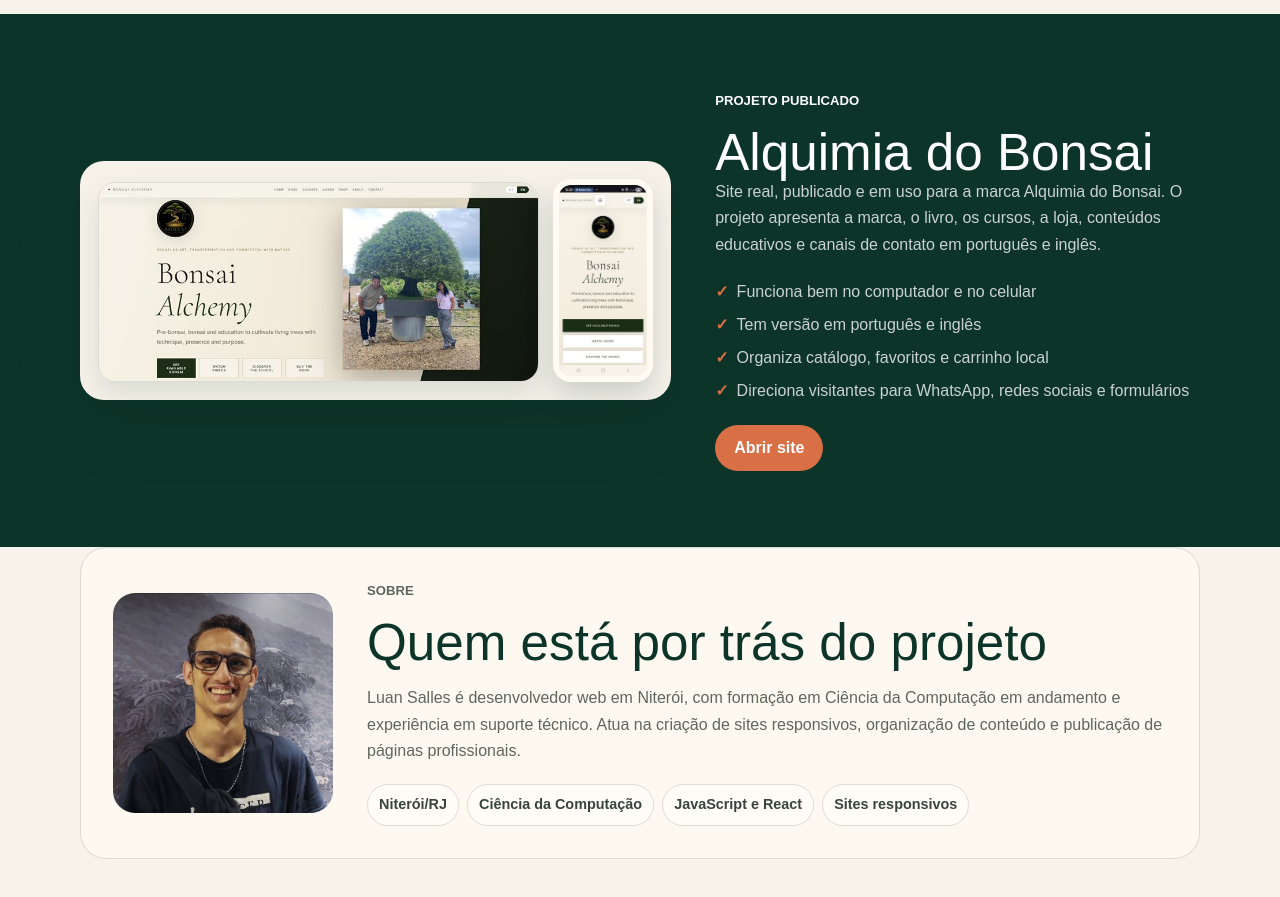
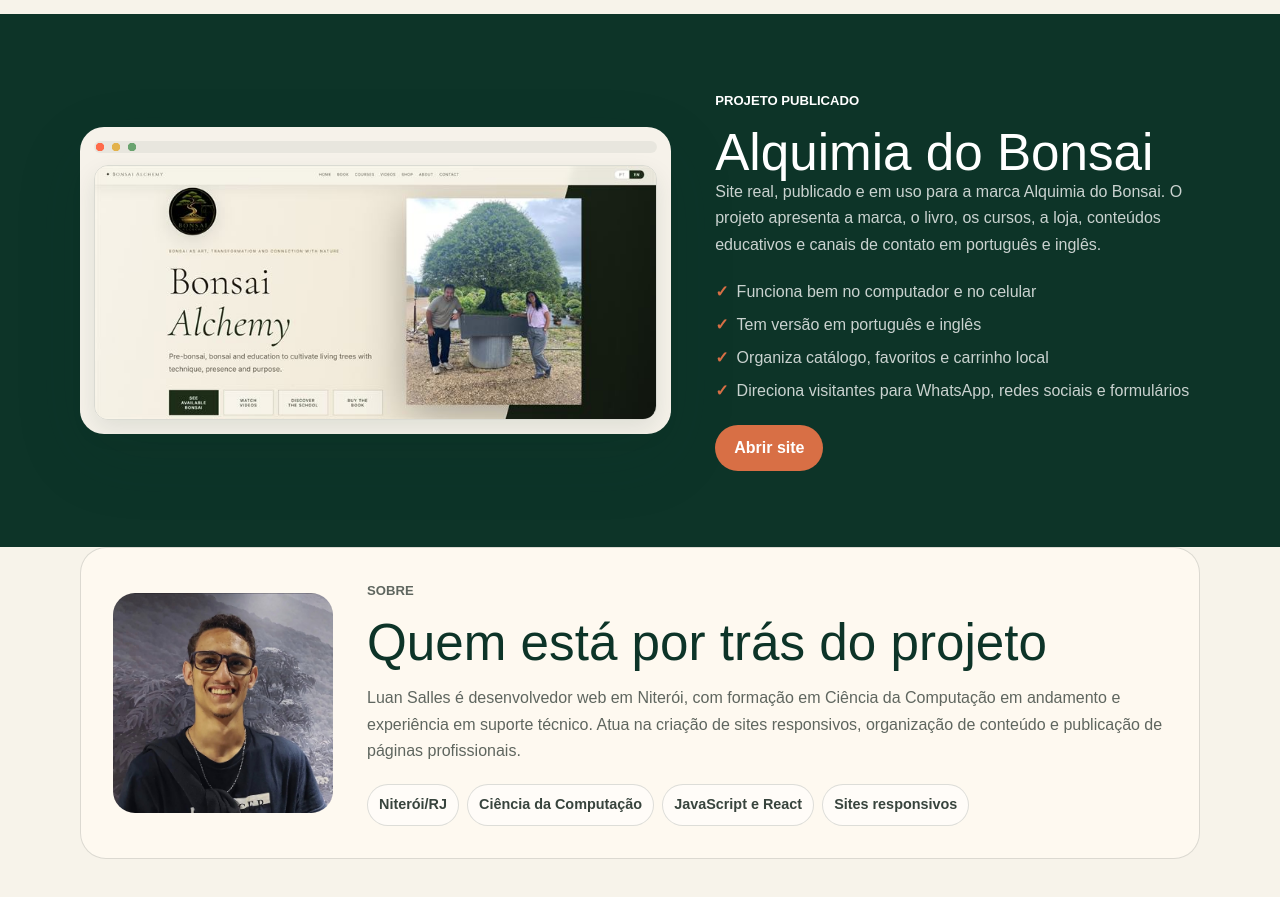
Before and after one commit to LuanSalles/portfolio-luan-salles, a Next.js app: page / in a window 1280 px wide. Shown: the part 1620-2517 px from the top of the page. Built offline with nearby package versions, Linux system fonts and the light colour scheme.

Commit message:
Padroniza imagem do case em moldura unica

```diff
--- a/app/globals.css
+++ b/app/globals.css
@@ -380,14 +380,24 @@ h3 {
 }
 
 .case-image {
-  display: grid;
-  grid-template-columns: minmax(0, 1fr) clamp(86px, 18%, 128px);
-  gap: 14px;
-  align-items: end;
-  padding: 18px;
+  display: block;
+  padding: 14px;
   border-radius: 24px;
   background: rgba(255, 250, 242, 0.96);
   box-shadow: var(--shadow);
+}
+
+.case-image::before {
+  content: "";
+  display: block;
+  height: 12px;
+  margin: 0 0 12px;
+  border-radius: 999px;
+  background:
+    radial-gradient(circle at 6px 6px, #ff6b4a 0 4px, transparent 4.5px),
+    radial-gradient(circle at 22px 6px, #e3b24c 0 4px, transparent 4.5px),
+    radial-gradient(circle at 38px 6px, #6aa36f 0 4px, transparent 4.5px),
+    rgba(18, 54, 40, 0.06);
 }
 
 .case-image picture {
@@ -397,31 +407,20 @@ h3 {
 .case-image img {
   display: block;
   width: 100%;
-  object-fit: contain;
+  object-fit: cover;
   object-position: center;
   background: #f7f1e6;
 }
 
 .case-desktop {
   overflow: hidden;
-  border-radius: 18px;
+  border-radius: 14px;
   border: 1px solid rgba(18, 54, 40, 0.12);
-  box-shadow: 0 12px 28px rgba(18, 54, 40, 0.12);
+  box-shadow: 0 10px 24px rgba(18, 54, 40, 0.1);
 }
 
 .case-desktop img {
   aspect-ratio: 1180 / 533;
-}
-
-.case-mobile {
-  overflow: hidden;
-  border: 6px solid var(--paper);
-  border-radius: 18px;
-  box-shadow: 0 14px 28px rgba(18, 54, 40, 0.18);
-}
-
-.case-mobile img {
-  aspect-ratio: 420 / 911;
 }
 
 .case-copy h2,
@@ -691,14 +690,7 @@ footer a {
   }
 
   .case-image {
-    grid-template-columns: 1fr;
     padding: 12px;
-  }
-
-  .case-mobile {
-    width: min(46%, 150px);
-    justify-self: end;
-    border-radius: 16px;
   }
 
   .about,
--- a/app/page.tsx
+++ b/app/page.tsx
@@ -321,15 +321,6 @@ export default function Home() {
                 loading="lazy"
               />
             </picture>
-            <picture className="case-mobile">
-              <img
-                src="/alquimia-bonsai-mobile.jpg"
-                alt="Site Alquimia do Bonsai no celular"
-                width="420"
-                height="911"
-                loading="lazy"
-              />
-            </picture>
           </div>
           <div className="case-copy">
             <p className="eyebrow">{t.case.eyebrow}</p>
--- a/scripts/generate-static-site.mjs
+++ b/scripts/generate-static-site.mjs
@@ -279,9 +279,6 @@ const document = html`<!doctype html>
               <source srcset="alquimia-bonsai-760.jpg 760w, alquimia-bonsai-1180.jpg 1180w" sizes="(max-width: 900px) 100vw, 48vw" type="image/jpeg" />
               <img src="alquimia-bonsai-1180.jpg" alt="Site Alquimia do Bonsai em desktop" width="1180" height="533" loading="lazy" />
             </picture>
-            <picture class="case-mobile">
-              <img src="alquimia-bonsai-mobile.jpg" alt="Site Alquimia do Bonsai no celular" width="420" height="911" loading="lazy" />
-            </picture>
           </div>
           <div class="case-copy">
             <p class="eyebrow" data-i="case-eyebrow">${pt.case[0]}</p>
--- a/site/index.html
+++ b/site/index.html
@@ -404,14 +404,24 @@ h3 {
 }
 
 .case-image {
-  display: grid;
-  grid-template-columns: minmax(0, 1fr) clamp(86px, 18%, 128px);
-  gap: 14px;
-  align-items: end;
-  padding: 18px;
+  display: block;
+  padding: 14px;
   border-radius: 24px;
   background: rgba(255, 250, 242, 0.96);
   box-shadow: var(--shadow);
+}
+
+.case-image::before {
+  content: "";
+  display: block;
+  height: 12px;
+  margin: 0 0 12px;
+  border-radius: 999px;
+  background:
+    radial-gradient(circle at 6px 6px, #ff6b4a 0 4px, transparent 4.5px),
+    radial-gradient(circle at 22px 6px, #e3b24c 0 4px, transparent 4.5px),
+    radial-gradient(circle at 38px 6px, #6aa36f 0 4px, transparent 4.5px),
+    rgba(18, 54, 40, 0.06);
 }
 
 .case-image picture {
@@ -421,31 +431,20 @@ h3 {
 .case-image img {
   display: block;
   width: 100%;
-  object-fit: contain;
+  object-fit: cover;
   object-position: center;
   background: #f7f1e6;
 }
 
 .case-desktop {
   overflow: hidden;
-  border-radius: 18px;
+  border-radius: 14px;
   border: 1px solid rgba(18, 54, 40, 0.12);
-  box-shadow: 0 12px 28px rgba(18, 54, 40, 0.12);
+  box-shadow: 0 10px 24px rgba(18, 54, 40, 0.1);
 }
 
 .case-desktop img {
   aspect-ratio: 1180 / 533;
-}
-
-.case-mobile {
-  overflow: hidden;
-  border: 6px solid var(--paper);
-  border-radius: 18px;
-  box-shadow: 0 14px 28px rgba(18, 54, 40, 0.18);
-}
-
-.case-mobile img {
-  aspect-ratio: 420 / 911;
 }
 
 .case-copy h2,
@@ -715,14 +714,7 @@ footer a {
   }
 
   .case-image {
-    grid-template-columns: 1fr;
     padding: 12px;
-  }
-
-  .case-mobile {
-    width: min(46%, 150px);
-    justify-self: end;
-    border-radius: 16px;
   }
 
   .about,
@@ -794,9 +786,6 @@ footer a {
             <picture class="case-desktop">
               <source srcset="alquimia-bonsai-760.jpg 760w, alquimia-bonsai-1180.jpg 1180w" sizes="(max-width: 900px) 100vw, 48vw" type="image/jpeg" />
               <img src="alquimia-bonsai-1180.jpg" alt="Site Alquimia do Bonsai em desktop" width="1180" height="533" loading="lazy" />
-            </picture>
-            <picture class="case-mobile">
-              <img src="alquimia-bonsai-mobile.jpg" alt="Site Alquimia do Bonsai no celular" width="420" height="911" loading="lazy" />
             </picture>
           </div>
           <div class="case-copy">
```
Also changed, not shown: 1 other file (tests, documents, lock files or other folders).
